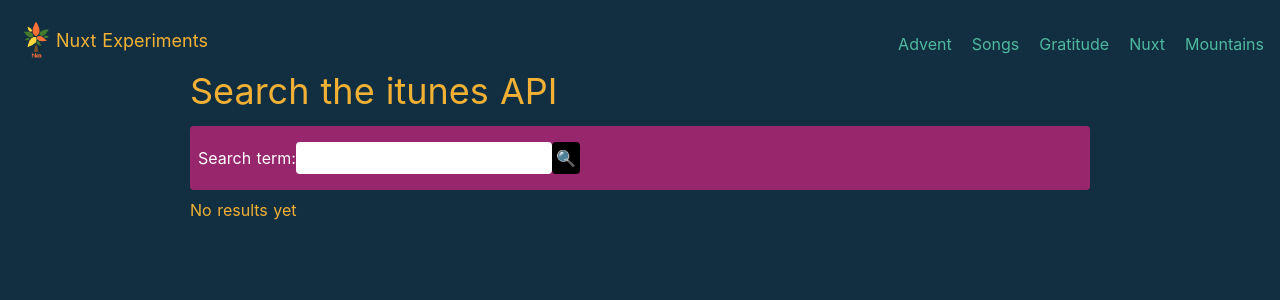
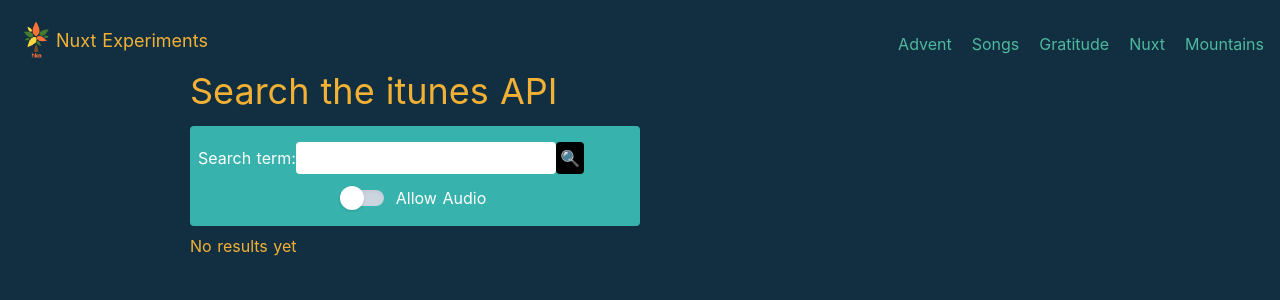
Before and after one commit to ethyl2/nuxt-experiment, a Nuxt app: page /songSearch in a window 1280 px wide. Shown: the top 300 px of the page. Built offline with nearby package versions, Linux system fonts and the light colour scheme.

Commit message:
Feat: Now songSearch plays previews and has a toggle for allowing audio

```diff
--- a/pages/songSearch.vue
+++ b/pages/songSearch.vue
@@ -1,16 +1,60 @@
+<style>
+.toggle__dot {
+  top: -0.25rem;
+  left: -0.25rem;
+  transition: all 0.3s ease-in-out;
+}
+
+input:checked ~ .toggle__dot {
+  transform: translateX(100%);
+  background-color: green;
+}
+</style>
+
 <template>
   <div class="container flex flex-col space-y-2">
     <h1 class="text-4xl">Search the itunes API</h1>
-    <form class="bg-pink-800 rounded py-4 px-2" @submit.prevent="handleSubmit">
+    <form
+      class="bg-teal-500 rounded py-4 px-2 w-1/2"
+      @submit.prevent="handleSubmit"
+    >
       <label>Search term:</label>
       <input
         v-model="searchTerm"
         type="text"
-        class="text-black rounded text-base p-1"
+        class="text-black rounded text-base p-1 w-3/5"
       />
       <button type="submit" class="bg-black rounded p-1">🔍</button>
       <p v-if="errorMessage">{{ errorMessage }}</p>
+
+      <div class="flex items-center justify-center w-full mt-3">
+        <!-- Toggle Button -->
+        <label for="toogleA" class="flex items-center cursor-pointer">
+          <!-- toggle -->
+          <div class="relative">
+            <!-- input -->
+            <input
+              id="toogleA"
+              v-model="allowAudio"
+              type="checkbox"
+              class="hidden"
+              @change="toggleAudioPermission"
+            />
+            <!-- line -->
+            <div
+              class="toggle__line w-10 h-4 bg-gray-400 rounded-full shadow-inner"
+            ></div>
+            <!-- dot -->
+            <div
+              class="toggle__dot absolute w-6 h-6 bg-white rounded-full shadow inset-y-0 left-0"
+            ></div>
+          </div>
+          <!-- label -->
+          <div class="ml-3 text-white">Allow Audio</div>
+        </label>
+      </div>
     </form>
+
     <div
       v-if="searchResults"
       class="flex flex-wrap w-full justify-evenly items-stretch"
@@ -18,35 +62,31 @@
       <div
         v-for="result in searchResults"
         :key="result.trackId"
-        class="w-1/4 bg-black p-2 m-1 rounded"
+        class="flex flex-col justify-center items-center w-1/4 bg-black p-2 m-1 rounded"
       >
-        <a
-          v-if="result.trackViewUrl"
-          :href="result.trackViewUrl"
-          target="_blank"
-        >
-          <div>
-            <h2>
-              {{ result.trackCensoredName }}
-            </h2>
-            <p>by {{ result.artistName }}</p>
-            <img
-              v-if="result.artworkUrl60"
-              :src="result.artworkUrl60"
-              :alt="result.trackCensoredName"
-              class="mx-auto"
-            />
-          </div>
-        </a>
-        <div v-else>
-          <h2>
+        <div class="flex flex-col justify-between items-center">
+          <a
+            v-if="result.trackViewUrl"
+            :href="result.trackViewUrl"
+            target="_blank"
+            class="text-base"
+          >
             {{ result.trackCensoredName }}
-          </h2>
-          <p>by {{ result.artistName }}</p>
+          </a>
+          <h2 v-else class="text-base">{{ result.trackCensoredName }}</h2>
+          <p class="text-xs">by {{ result.artistName }}</p>
+          <button
+            type="button"
+            :class="[allowAudio ? 'visible' : 'invisible']"
+            @click="play(result.previewUrl)"
+          >
+            🎵
+          </button>
           <img
             v-if="result.artworkUrl60"
             :src="result.artworkUrl60"
             :alt="result.trackCensoredName"
+            class="mx-auto mt-1"
           />
         </div>
       </div>
@@ -65,24 +105,41 @@ export default {
       searchTerm: '',
       searchResults: null,
       errorMessage: '',
+      audio: null,
+      allowAudio: false,
     }
   },
   methods: {
     async handleSubmit() {
       try {
-        console.log(
-          `https://itunes.apple.com/search/?term=${this.searchTerm}&limit=12`
-        )
         const response = await fetch(
           `https://cors-anywhere.herokuapp.com/https://itunes.apple.com/search/?term=${this.searchTerm}&entity=song&limit=10`
         )
         const data = await response.json()
-        console.log(data)
+        // console.log(data)
         this.searchResults = data.results
       } catch (error) {
         this.errorMessage = error
       }
     },
+    play(previewUrl) {
+      if (this.audio) {
+        this.audio.pause()
+        this.audio.currentTime = 0
+      }
+      if (this.allowAudio) {
+        this.audio = new Audio(previewUrl)
+        this.audio.play()
+      }
+    },
+    toggleAudioPermission() {
+      if (!this.allowAudio && this.audio) {
+        this.audio.pause()
+        this.audio.currentTime = 0
+      } else if (this.allowAudio && this.audio) {
+        this.audio.play()
+      }
+    },
   },
 }
 </script>
```
